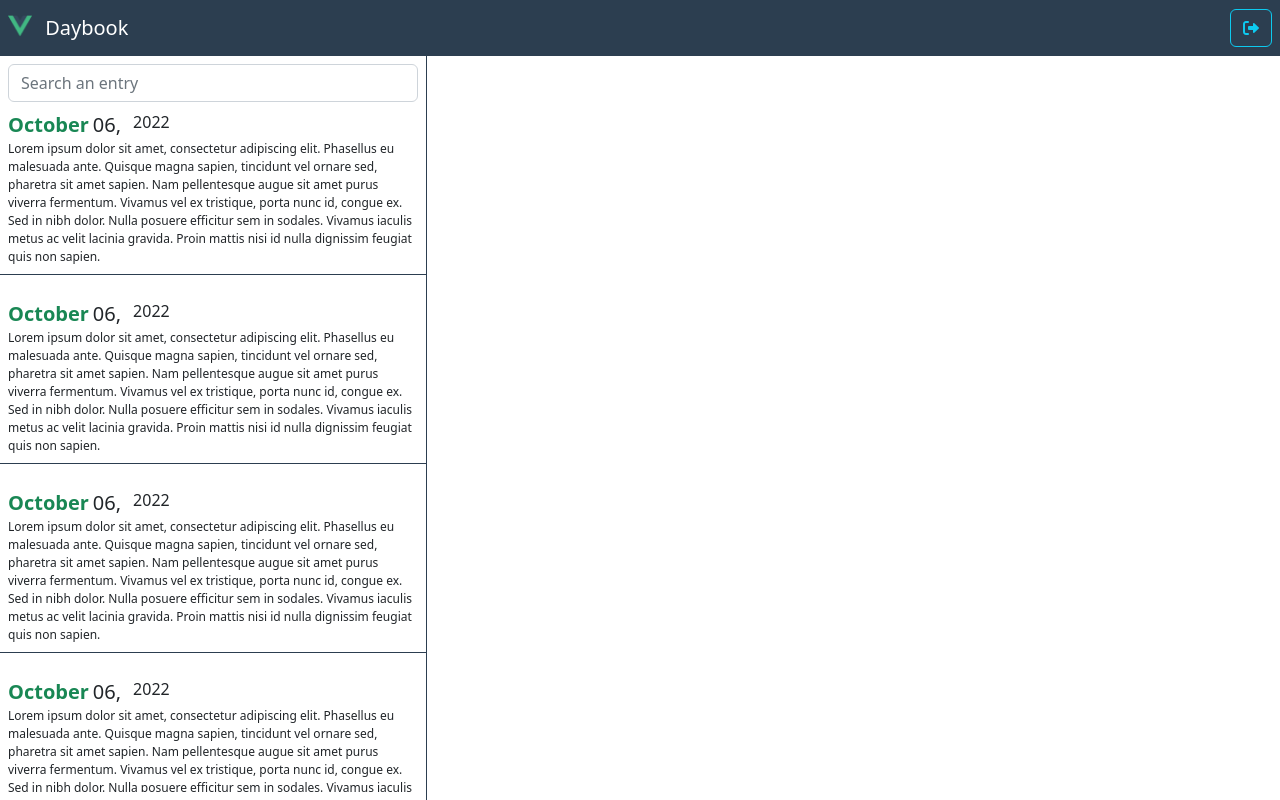
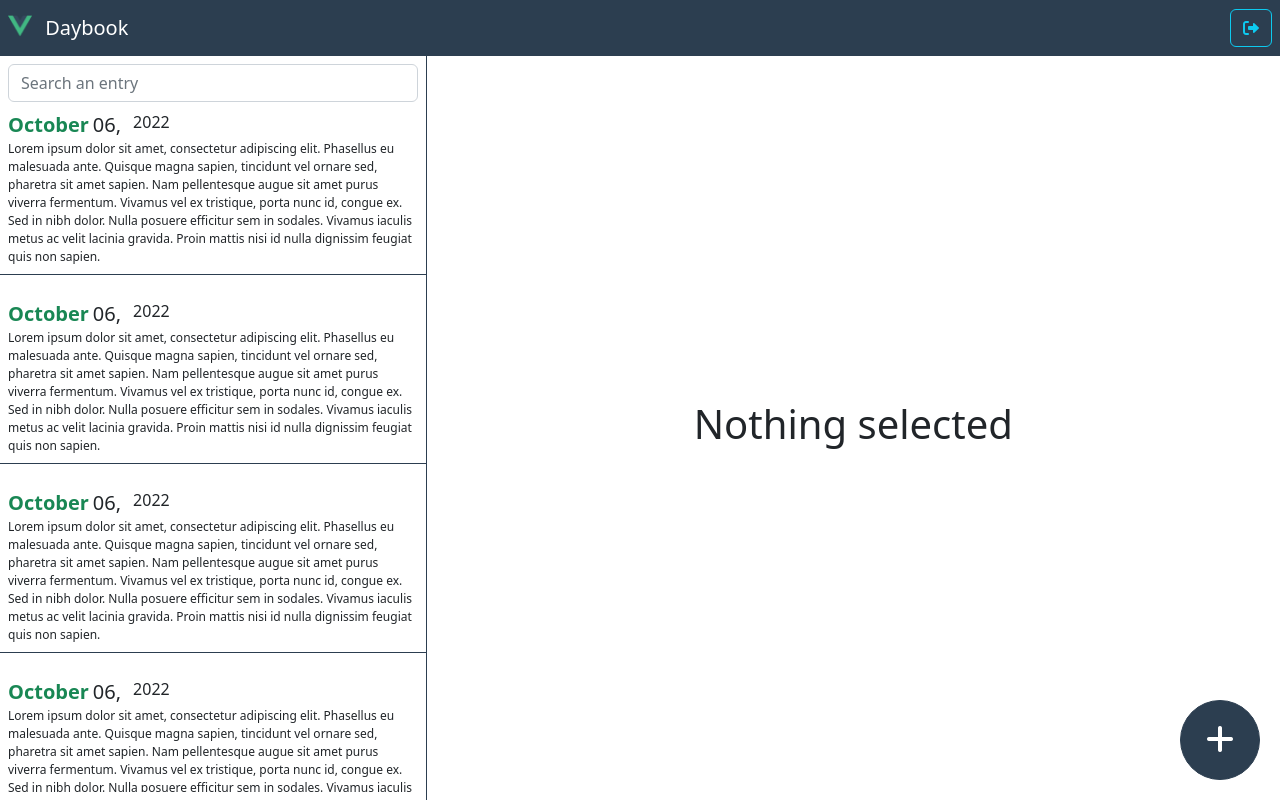
Before and after one commit to jorgeramos2068/vue-app-05-journal-app, a Vue app: page /#/daybook in a window 1280 px wide. Built offline with nearby package versions, Linux system fonts and the light colour scheme.

Commit message:
Create view for no entry selected

```diff
--- /dev/null
+++ b/src/modules/daybook/components/Fab.vue
@@ -0,0 +1,16 @@
+<template>
+  <button class="btn btn-primary">
+    <i class="fa fa-2x fa-plus"></i>
+  </button>
+</template>
+
+<style lang="scss" scoped>
+button {
+  border-radius: 100%;
+  bottom: 20px;
+  height: 80px;
+  position: fixed;
+  right: 20px;
+  width: 80px;
+}
+</style>
--- a/src/modules/daybook/router/index.js
+++ b/src/modules/daybook/router/index.js
@@ -4,5 +4,14 @@
     import(
       /* webpackChunkName: "daybook" */ '@/modules/daybook/layouts/DayBookLayout.vue'
     ),
-  children: [],
+  children: [
+    {
+      path: '',
+      name: 'no-entry',
+      component: () =>
+        import(
+          /* webpackChunkName: "daybook-no-entry" */ '@/modules/daybook/views/NoEntrySelected.vue'
+        ),
+    },
+  ],
 };
--- /dev/null
+++ b/src/modules/daybook/views/NoEntrySelected.vue
@@ -0,0 +1,24 @@
+<template>
+  <div>
+    <div class="d-flex justify-content-center">
+      <h1 class="align-self-center">Nothing selected</h1>
+    </div>
+    <Fab />
+  </div>
+</template>
+
+<script>
+import { defineAsyncComponent } from '@vue/runtime-core';
+
+export default {
+  components: {
+    Fab: defineAsyncComponent(() => import('../components/Fab.vue')),
+  },
+};
+</script>
+
+<style lang="scss" scoped>
+div {
+  height: 100%;
+}
+</style>
--- a/src/views/HomeView.vue
+++ b/src/views/HomeView.vue
@@ -10,7 +10,7 @@
 export default {
   methods: {
     goToDaybook() {
-      this.$router.push({ name: 'daybook' });
+      this.$router.push({ name: 'no-entry' });
     },
   },
 };
```
